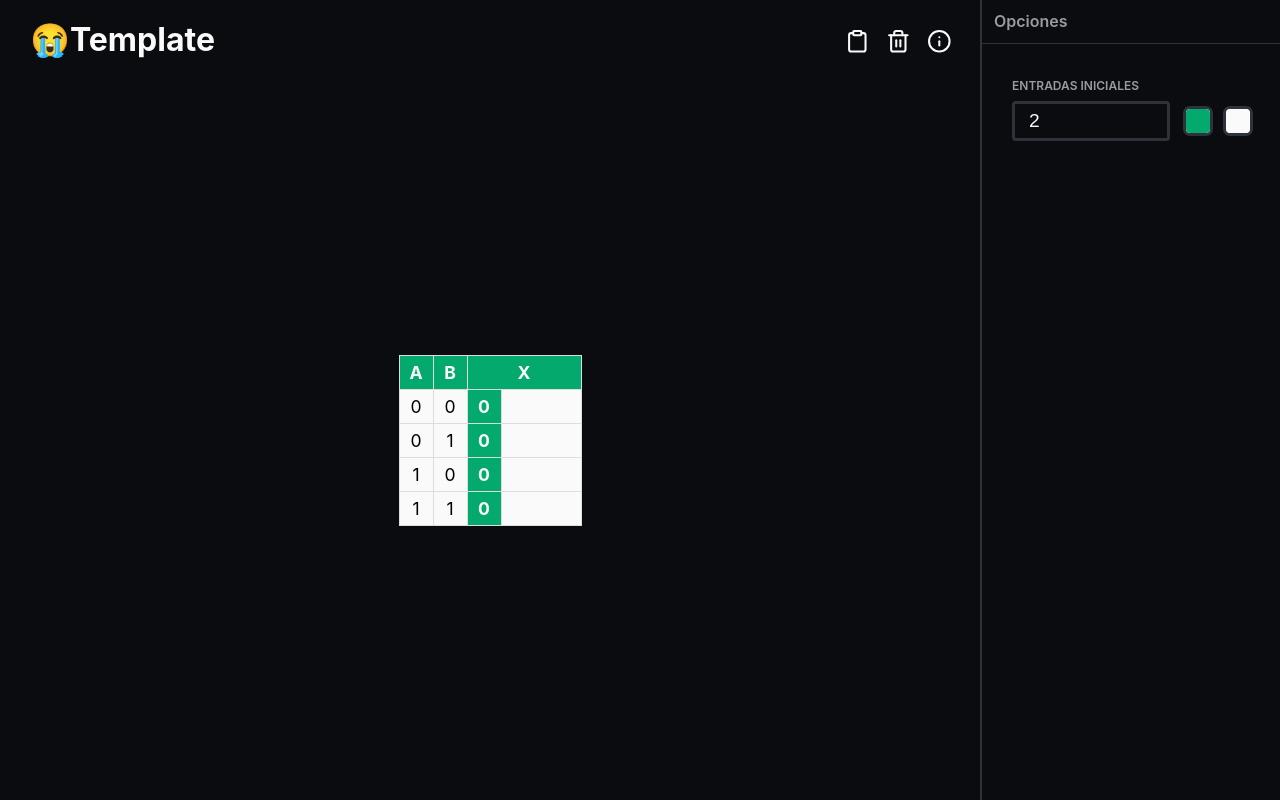
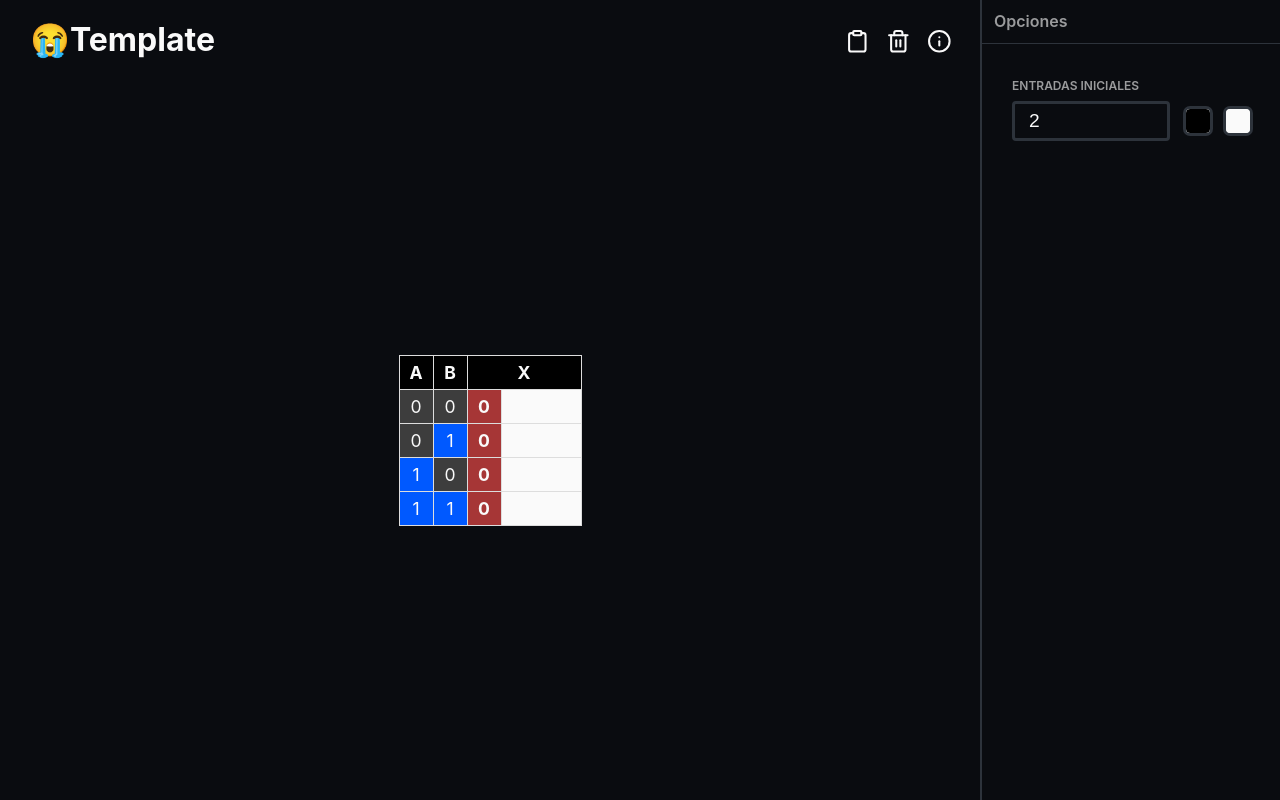
Before and after one commit to munozrc/truth-table-template, a React (Vite) app: page / in a window 1280 px wide. Built offline with nearby package versions, Linux system fonts and the light colour scheme.

Commit message:
implements config styles from data settings

```diff
--- a/src/components/Table/index.tsx
+++ b/src/components/Table/index.tsx
@@ -6,12 +6,22 @@ import styles from './styles.module.css'
 
 export interface PropsTable {
   stylesEntries: styleProperties
-  stylesOutputs: styleProperties
+  stylesInputValueOne: styleProperties
+  stylesInputValueZero: styleProperties
+  stylesOutputValueOne: styleProperties
+  stylesOutputValueZero: styleProperties
   tableData: TableData
 }
 
 const Table = forwardRef<HTMLTableElement, PropsTable>((props, ref) => {
-  const { stylesEntries, tableData } = props
+  const {
+    stylesEntries,
+    stylesInputValueOne,
+    stylesInputValueZero,
+    stylesOutputValueOne,
+    stylesOutputValueZero,
+    tableData
+  } = props
   return (
     <table ref={ref} className={styles.table}>
       <tbody>
@@ -41,20 +51,26 @@ const Table = forwardRef<HTMLTableElement, PropsTable>((props, ref) => {
         {
           generateArrayNumbers(tableData.initialEntries.length).map(value => {
             const binaryNumber = parseBinary(value, tableData.initialEntries.length)
-            console.log({ binaryNumber, value })
+            const isZero = (value: string): styleProperties => parseInt(value) === 0 ? stylesInputValueZero : stylesInputValueOne
             return (
               <tr key={`row-${value}`}>
                 {
                   binaryNumber.map((digit, index) => (
-                    <td key={`number-${index}-${digit}`} className={styles.td}>{digit}</td>
+                    <td
+                      key={`number-${index}-${digit}`}
+                      className={styles.td}
+                      style={{ backgroundColor: isZero(digit).bgColor, color: isZero(digit).color }}
+                    >
+                      {digit}
+                    </td>
                   ))
                 }
                 {
                   Object.keys(tableData.outputs).map((output) => (
                     <OutputItem
                       key={`hey-${output}`}
-                      stylesOneValue={stylesEntries}
-                      stylesZeroValue={stylesEntries}
+                      stylesOneValue={stylesOutputValueOne}
+                      stylesZeroValue={stylesOutputValueZero}
                       value={tableData.outputs[output][value]}
                     />
                   ))
--- a/src/hooks/useTable.tsx
+++ b/src/hooks/useTable.tsx
@@ -5,7 +5,10 @@ import { styleProperties, TableData } from '../types'
 
 interface ReturnType {
   stylesEntries: styleProperties
-  stylesOutputs: styleProperties
+  stylesInputValueOne: styleProperties
+  stylesInputValueZero: styleProperties
+  stylesOutputValueOne: styleProperties
+  stylesOutputValueZero: styleProperties
   tableData: TableData
   changeStyles: (element: string, values: styleProperties) => void
   changeNumberEntries: (value: number) => void
@@ -13,7 +16,7 @@ interface ReturnType {
 
 function useTable (): ReturnType {
   const { tableSettings, tableData, changeTableSettings, changeTableData } = useContext(TableContext)
-  const { stylesEntries, stylesOutputs } = tableSettings
+  const { stylesEntries, stylesInputValueOne, stylesInputValueZero, stylesOutputValueOne, stylesOutputValueZero } = tableSettings
 
   const changeStyles = useCallback((element: string, values: styleProperties) => {
     changeTableSettings(prev => {
@@ -32,7 +35,16 @@ function useTable (): ReturnType {
     })
   }, [])
 
-  return { stylesEntries, stylesOutputs, tableData, changeStyles, changeNumberEntries }
+  return {
+    stylesEntries,
+    stylesInputValueOne,
+    stylesInputValueZero,
+    stylesOutputValueOne,
+    stylesOutputValueZero,
+    tableData,
+    changeStyles,
+    changeNumberEntries
+  }
 }
 
 export default useTable
--- a/src/views/Dashboard/PanelOptions/OptionsInput.tsx
+++ b/src/views/Dashboard/PanelOptions/OptionsInput.tsx
@@ -14,7 +14,7 @@ interface Props {
 const OptionsInput: FC<Props> = ({ labelValue, name }) => {
   const { changeStyles, changeNumberEntries } = useTable()
   const numberItems = useField('number', '2')
-  const bgColor = useField('color', '#04aa6d')
+  const bgColor = useField('color', '#000000')
   const color = useField('color', '#fafafa')
 
   const changeHandler = (color: string, bgColor: string): void => {
--- a/src/views/Dashboard/PanelResult/index.tsx
+++ b/src/views/Dashboard/PanelResult/index.tsx
@@ -8,14 +8,24 @@ interface Props {
 }
 
 const PanelResult: FC<Props> = ({ refTable }) => {
-  const { stylesEntries, stylesOutputs, tableData } = useTable()
+  const {
+    stylesEntries,
+    stylesInputValueZero,
+    stylesInputValueOne,
+    stylesOutputValueZero,
+    stylesOutputValueOne,
+    tableData
+  } = useTable()
   return (
     <section className={styles.wrapper}>
       <div className={styles.wrapper__table}>
         <Table
           ref={refTable}
           stylesEntries={stylesEntries}
-          stylesOutputs={stylesOutputs}
+          stylesInputValueZero={stylesInputValueZero}
+          stylesInputValueOne={stylesInputValueOne}
+          stylesOutputValueZero={stylesOutputValueZero}
+          stylesOutputValueOne={stylesOutputValueOne}
           tableData={tableData}
         />
       </div>
```
